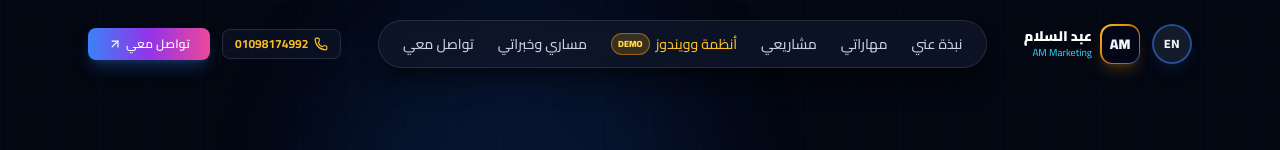
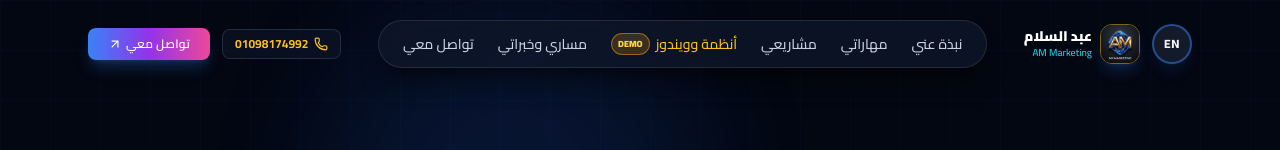
Before and after one commit to mostafabodye/mostafabodye, a React (Vite) app: page / in a window 1280 px wide. Shown: the top 150 px of the page. Built offline with nearby package versions, Linux system fonts and the light colour scheme.

Commit message:
Set 3D AM Marketing emblem as official portfolio logo in Navbar, Footer, Favicon, and Social OpenGraph

```diff
--- a/index.html
+++ b/index.html
@@ -3,14 +3,16 @@
   <head>
     <meta charset="UTF-8" />
     <meta name="viewport" content="width=device-width, initial-scale=1.0, viewport-fit=cover" />
-    <link rel="icon" type="image/svg+xml" href="/favicon.svg" />
+    <link rel="icon" type="image/jpeg" href="./assets/images/am_marketing_3d_logo.jpg" />
+    <link rel="apple-touch-icon" href="./assets/images/am_marketing_3d_logo.jpg" />
     <title>عبد السلام | Abdel Salam - Portfolio</title>
     <meta name="description" content="عبد السلام (AM Marketing) - مطوّر ويب متكامل، خبير نمو رقمي وإعلانات جوجل، وصانع محتوى بالذكاء الاصطناعي." />
     <meta name="keywords" content="عبد السلام, Abdel Salam, Abdelsalam, AM Marketing, Full Stack Developer, React, Next.js, Google Ads, AI Studio, Cybersecurity" />
     <meta property="og:title" content="عبد السلام | Abdel Salam - Portfolio" />
     <meta property="og:description" content="حلول رقمية متكاملة: تطوير مواقع، إعلانات جوجل ونمو المبيعات، استوديو الذكاء الاصطناعي، وتأمين المنصات." />
-    <meta property="og:image" content="/profile.jpg" />
+    <meta property="og:image" content="./assets/images/am_marketing_3d_logo.jpg" />
     <meta name="twitter:card" content="summary_large_image" />
+    <meta name="twitter:image" content="./assets/images/am_marketing_3d_logo.jpg" />
 
     <!-- Google Fonts: Cairo & Inter -->
     <link rel="preconnect" href="https://fonts.googleapis.com" />
--- a/src/components/Footer.jsx
+++ b/src/components/Footer.jsx
@@ -1,5 +1,6 @@
 import React from 'react';
 import { Github, Facebook, Phone, Heart, ArrowUpRight } from 'lucide-react';
+import { getAssetUrl } from '../utils/assets';
 
 export default function Footer({ t, lang }) {
   return (
@@ -9,11 +10,11 @@ export default function Footer({ t, lang }) {
           {/* Brand & Bio */}
           <div className="md:col-span-2 space-y-4">
             <div className="flex items-center gap-3">
-              <div className="w-10 h-10 rounded-xl bg-gradient-to-br from-amber-400 via-amber-600 to-blue-600 p-[1.5px] shadow-lg shadow-amber-500/20">
-                <div className="w-full h-full bg-slate-950 rounded-[10px] flex items-center justify-center font-black text-sm text-gradient-gold">
-                  AM
-                </div>
-              </div>
+              <img
+                src={getAssetUrl('/assets/images/am_marketing_3d_logo.jpg')}
+                alt="AM Marketing 3D Logo"
+                className="w-11 h-11 rounded-xl object-cover border border-amber-400/50 shadow-lg shadow-blue-500/20 shrink-0"
+              />
               <div>
                 <h3 className="text-xl font-bold bg-gradient-to-r from-blue-400 via-purple-400 to-pink-400 bg-clip-text text-transparent">
                   {t.footer.brand.name}
--- a/src/components/Navbar.jsx
+++ b/src/components/Navbar.jsx
@@ -1,6 +1,7 @@
 import React, { useState, useEffect } from 'react';
 import { motion, AnimatePresence } from 'framer-motion';
 import { Menu, X, ArrowUpRight, Globe, Phone } from 'lucide-react';
+import { getAssetUrl } from '../utils/assets';
 
 export default function Navbar({ lang, setLang, t }) {
   const [scrolled, setScrolled] = useState(false);
@@ -44,11 +45,11 @@ export default function Navbar({ lang, setLang, t }) {
           </button>
 
           <a href="#" className="flex items-center gap-2 group">
-            <div className="w-10 h-10 rounded-xl bg-gradient-to-br from-amber-400 via-amber-600 to-blue-600 p-[1.5px] shadow-lg shadow-amber-500/20 group-hover:scale-105 transition-transform">
-              <div className="w-full h-full bg-slate-950 rounded-[10px] flex items-center justify-center font-black text-sm text-gradient-gold">
-                AM
-              </div>
-            </div>
+            <img
+              src={getAssetUrl('/assets/images/am_marketing_3d_logo.jpg')}
+              alt="AM Marketing Logo"
+              className="w-10 h-10 rounded-xl object-cover border border-amber-400/50 shadow-lg shadow-blue-500/20 group-hover:scale-105 transition-transform shrink-0"
+            />
             <div className="hidden sm:flex flex-col">
               <span className="text-sm font-black text-white group-hover:text-blue-400 transition-colors leading-tight">
                 {t.hero.name}
```
